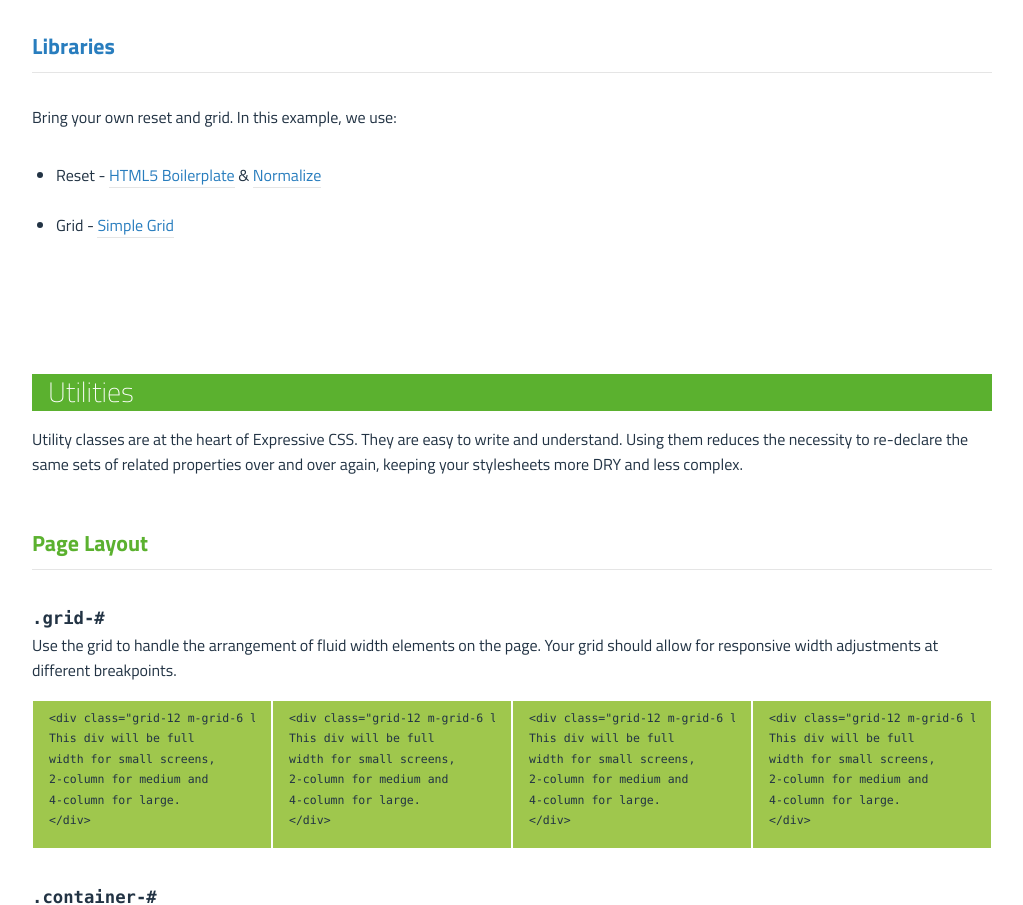
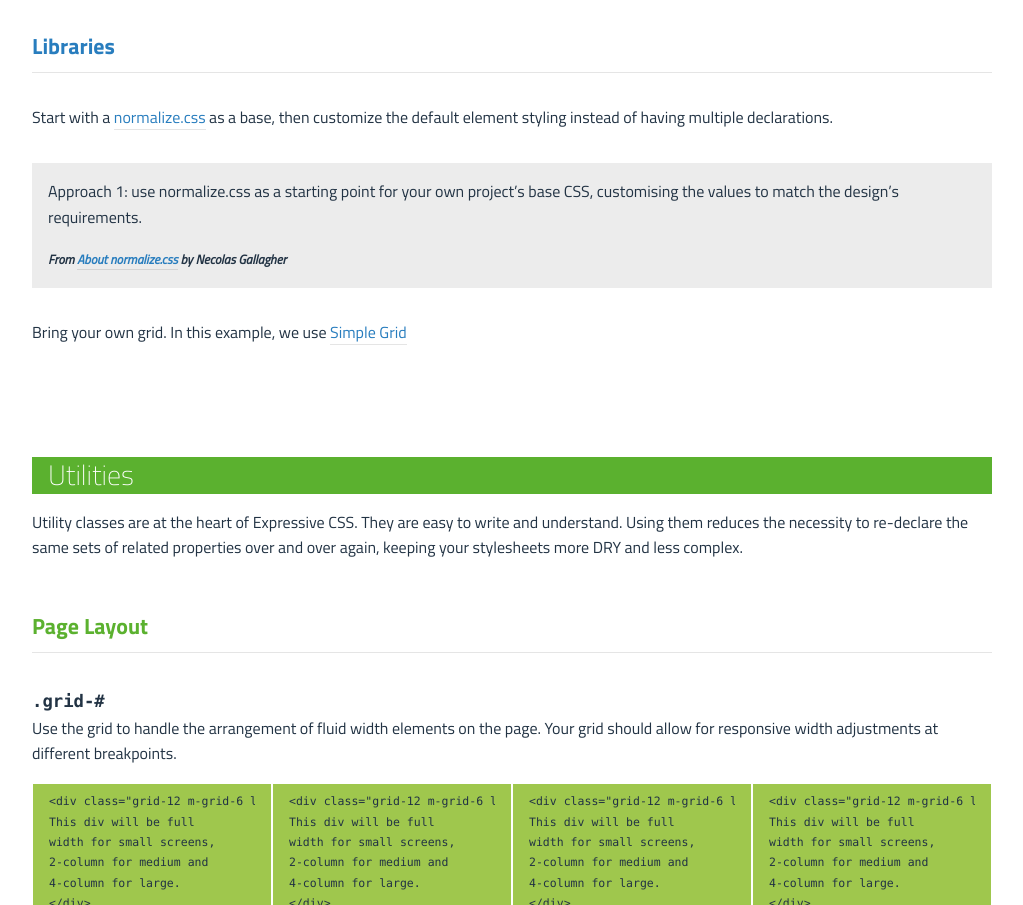
Before and after one commit to johnpolacek/expressive-css, a website: page styleguide/index.html in a window 1280 px wide. Shown: the part 1790-2695 px from the top of the page, without its empty margins (128-1151 px from the left). Drawn offline with Linux system fonts and the light colour scheme.

Commit message:
update libraries section

```diff
--- a/styleguide/index.html
+++ b/styleguide/index.html
@@ -108,11 +108,12 @@ small, .text-small { font-size: 80%; }</code></pre>
                 </div>
                 <div class="grid-12 pad-3-bottom">
                     <h4 class="pad-1-bottom text-blue border-bottom marg-3-bottom">Libraries</h4>
-                    <p>Bring your own reset and grid. In this example, we use:</p>
-                    <ul>
-                        <li><p>Reset - <a href="https://html5boilerplate.com/">HTML5 Boilerplate</a> &amp; <a href="https://necolas.github.io/normalize.css/">Normalize</a></p></li>
-                        <li><p>Grid - <a href="http://johnpolacek.github.io/simple-grid/">Simple Grid</a></p></li>
-                    </ul>
+                    <p>Start with a <a href="https://necolas.github.io/normalize.css/">normalize.css</a> as a base, then customize the default element styling instead of having multiple declarations.</p>
+                    <blockquote class="bgr-grey-lt pad-2 marg-2-top marg-3-bottom">
+                        <p>Approach 1: use normalize.css as a starting point for your own project’s base CSS, customising the values to match the design’s requirements.</p>
+                        <cite class="text-small italic bold pad-1-bottom block">From <a href="http://nicolasgallagher.com/about-normalize-css/">About normalize.css</a> by Necolas Gallagher</cite>
+                    </blockquote>
+                    <p>Bring your own grid. In this example, we use <a href="http://johnpolacek.github.io/simple-grid/">Simple Grid</a></p>
                 </div>
 
             </div>
```
